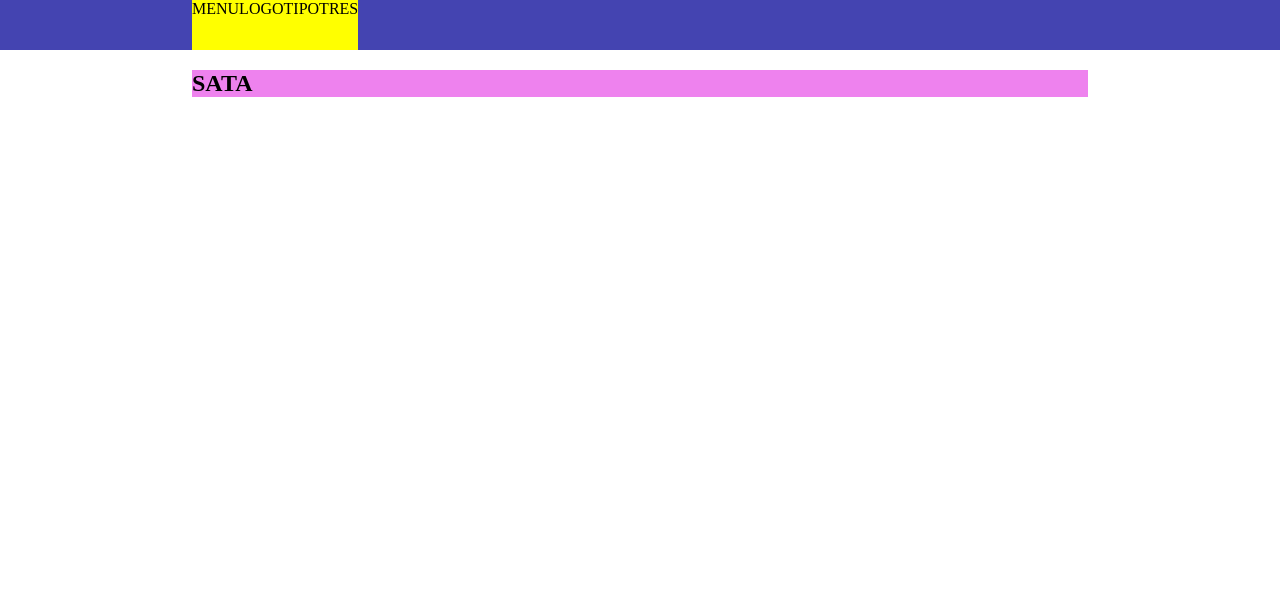
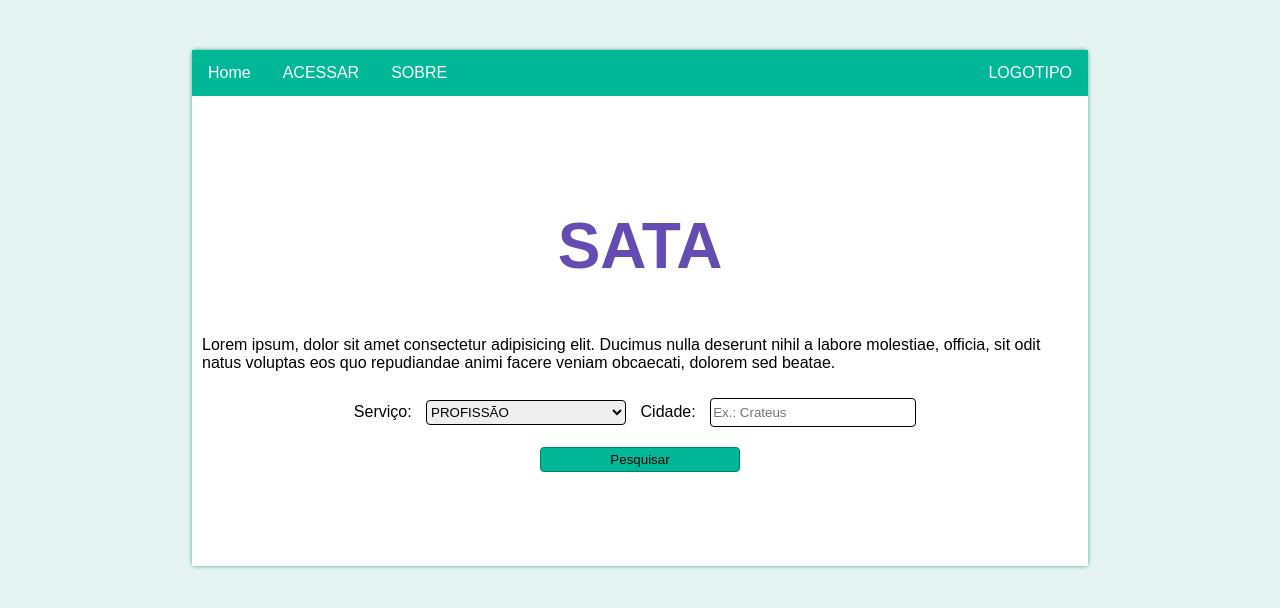
Before and after one commit to Jhameson/SATA, a plain HTML site: page index.html in a window 1280 px wide. Drawn offline with Linux system fonts and the light colour scheme.

Commit message:
feature: inicio da estrutura padrão do site

```diff
--- a/assets/styles/main.css
+++ b/assets/styles/main.css
@@ -1,29 +1,58 @@
-body{
+:root {
+    --primary-color: #00B898;
+    --primary-color-darker: #008265;
+    /* --primary-color-darker: #008265; */
+    --background-color: rgb(230, 244, 241);
+}
+
+main{
+    /* height: 100%; */
+    margin: 50px auto auto auto;
+    width: 70%;
+    background: #fff;
+    box-shadow: 0px 0px 5px -1px #008265 ;
+}
+body {
+   margin: 0;
+    padding: 0;
+    background: var(--background-color);
+    font-family: sans-serif;
+
+}
+
+
+ul {
+
+    list-style-type: none;
     margin: 0;
     padding: 0;
-}
-.menu{
-    display: flex;
-    background-color: rgb(68, 68, 177);
-    flex-direction: row;
-
-    height: 50px;
+    overflow: hidden;
+    background-color: var(--primary-color) ;
 }
 
-.um ,.dois, .tres{
-    background: yellow;
-    width: auto;
-}
-.um{
-    margin-left: 15%;
-}
-.tres{
-
-    margin-right: 85%;
+li {
+    float: left;
 }
 
-.container{
-    background: violet;
-    margin-left: 15%;
-    margin-right: 15%;
+li a {
+    display: block;
+    color: white;
+    text-align: center;
+    padding: 14px 16px;
+    text-decoration: none;
 }
+
+li a:hover:not(.active) {
+    background-color: var(--primary-color-darker);
+}
+
+
+.container {
+    margin-top: 50px;
+
+    /* background: var(--background-color); */
+
+    padding: 10px;
+    min-height: 50vh;
+    margin-bottom: 50px;
+}
--- /dev/null
+++ b/assets/styles/welcome.css
@@ -0,0 +1,28 @@
+.container h1 {
+    text-align: center;
+    font-size: 4rem;
+    color: #654CB3;
+}
+
+.form-inicial {
+    display: flex;
+    flex-direction: column;
+    justify-content: center;
+    align-items: center;
+}
+
+select, input {
+    width: 200px;
+    height: 25px;
+    border-radius: 4px;
+    border: 1px solid;
+    margin: 10px;
+}
+option{
+    padding: 10px;
+}
+.button{
+    cursor: pointer;
+    background: var(--primary-color);
+    border: 1px solid var(--primary-color-darker)
+}
--- a/index.html
+++ b/index.html
@@ -1,5 +1,6 @@
 <!DOCTYPE html>
 <html lang="en">
+
 <head>
     <meta charset="UTF-8">
     <meta http-equiv="X-UA-Compatible" content="IE=edge">
@@ -7,15 +8,53 @@
     <title>Document</title>
     <link rel="stylesheet" href="https://cdnjs.cloudflare.com/ajax/libs/font-awesome/4.7.0/css/font-awesome.min.css">
     <link href="assets/styles/main.css" rel="stylesheet">
+    <link href="assets/styles/welcome.css" rel="stylesheet">
 </head>
+
 <body>
-    <div class="menu">
-       <div class="um">MENU</div>
-       <div class="dois">LOGOTIPO</div>
-       <div class="tres">TRES</div>
-    </div>
-    <section class="container">
-        <h1>SATA</h1>
-    </section>
+    <main>
+        <header>
+            <ul>
+                <li><a href="#home">Home</a></li>
+                <li><a href="#news">ACESSAR</a></li>
+                <li><a href="#contact">SOBRE</a></li>
+                <li style="float:right"><a class="logotipó" href="./index.html">LOGOTIPO</a></li>
+            </ul>
+        </header>
+
+        <section class="container">
+            <h1>SATA</h1>
+            <section>
+                <p>Lorem ipsum, dolor sit amet consectetur adipisicing elit. Ducimus nulla deserunt nihil a labore
+                    molestiae, officia, sit odit natus voluptas eos quo repudiandae animi facere veniam obcaecati,
+                    dolorem
+                    sed beatae.</p>
+            </section>
+            <form class="form-inicial">
+                <div>
+                    <label>Serviço: </label>
+                    <select name="" id="">
+                        <option value="">PROFISSÃO</option>
+                        <option value="">PROFISSÃO</option>
+                        <option value="">PROFISSÃO</option>
+                        <option value="">PROFISSÃO</option>
+                        <option value="">PROFISSÃO</option>
+                        <option value="">PROFISSÃO</option>
+                        <option value="">PROFISSÃO</option>
+
+                    </select>
+                    <label>Cidade:</label>
+                    <input placeholder="Ex.: Crateus" />
+                </div>
+                <div>
+                    <input type="submit" value="Pesquisar" class="button" />
+                </div>
+            </form>
+
+        </section>
+    </main>
+
+
 </body>
+
 </html>
```
